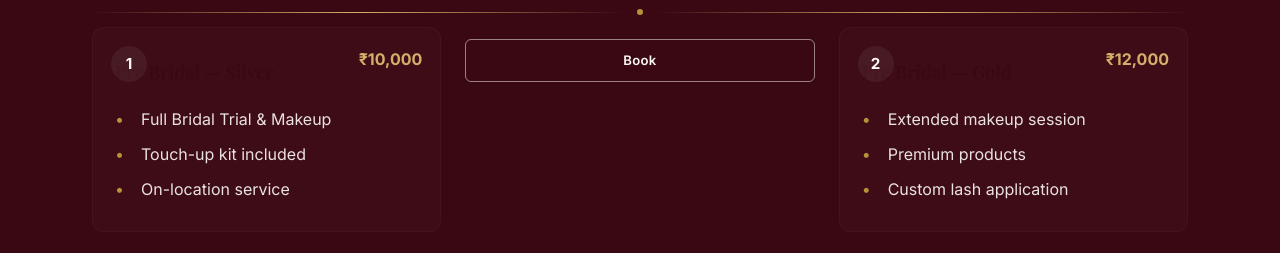
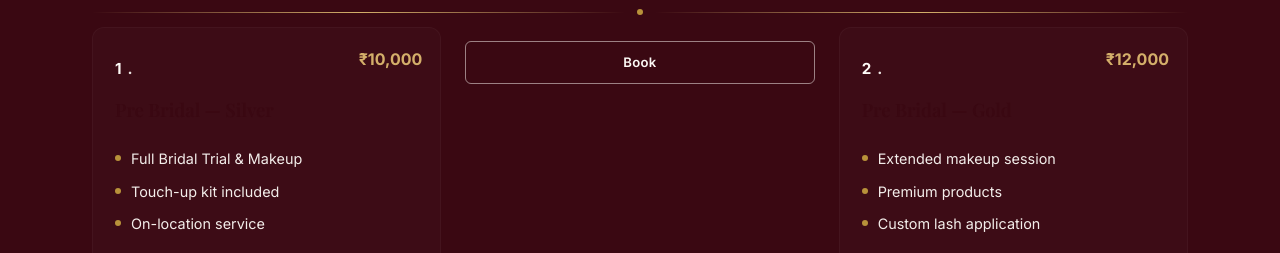
Before and after one commit to mardixgartix-hue/Mirrror-and-scissors, a website: page services.html in a window 1280 px wide. Shown: the part 529-782 px from the top of the page. Drawn offline with nearby package versions, Linux system fonts and the light colour scheme; a web font is replaced by a local one.

Commit message:
Services: refine numbering, bullets, and card visuals to match reference

```diff
--- a/style.css
+++ b/style.css
@@ -560,20 +560,13 @@ button { cursor: pointer; font-family: inherit; }
 .service-cell { position: relative; }
 
 .service-number {
-  position: absolute;
-  left: 18px;
-  top: 18px;
-  width: 36px;
-  height: 36px;
-  border-radius: 50%;
-  background: rgba(255,255,255,0.06);
-  display: inline-flex;
-  align-items: center;
-  justify-content: center;
+  display: inline-block;
   font-weight: 700;
   color: var(--ivory);
   font-size: .95rem;
-}
+  margin-right: 10px;
+}
+.service-number::after { content: '.'; margin-left: 6px; color: rgba(253,250,246,.9); }
 
 /* Numbered ordered lists used in some service sections */
 .numbered-list {
@@ -617,19 +610,19 @@ button { cursor: pointer; font-family: inherit; }
 }
 
 .service-features {
-  margin-top: 6px;
+  margin-top: 10px;
   display: flex;
   flex-direction: column;
   gap: 8px;
-  color: rgba(253,250,246,.9);
-}
-.service-features li { list-style: none; padding-left: 0; position: relative; }
-.service-features li::before { content: '•'; color: var(--gold); display: inline-block; width: 18px; margin-right: 8px; }
-
-.service-cta {
-  margin-top: 12px;
-  align-self: start;
-}
+  color: rgba(253,250,246,.95);
+  font-size: .9rem;
+}
+.service-features li { list-style: none; padding-left: 0; position: relative; display:flex; align-items:flex-start; }
+.service-features li::before { content: '';
+  width: 6px; height: 6px; margin-right: 10px; margin-top: 8px;
+  border-radius: 50%; background: var(--gold); flex-shrink: 0; }
+
+.service-cta { margin-top: 14px; align-self: start; }
 
 @media (max-width: 980px) {
   .services-grid { grid-template-columns: repeat(2, 1fr); }
```
